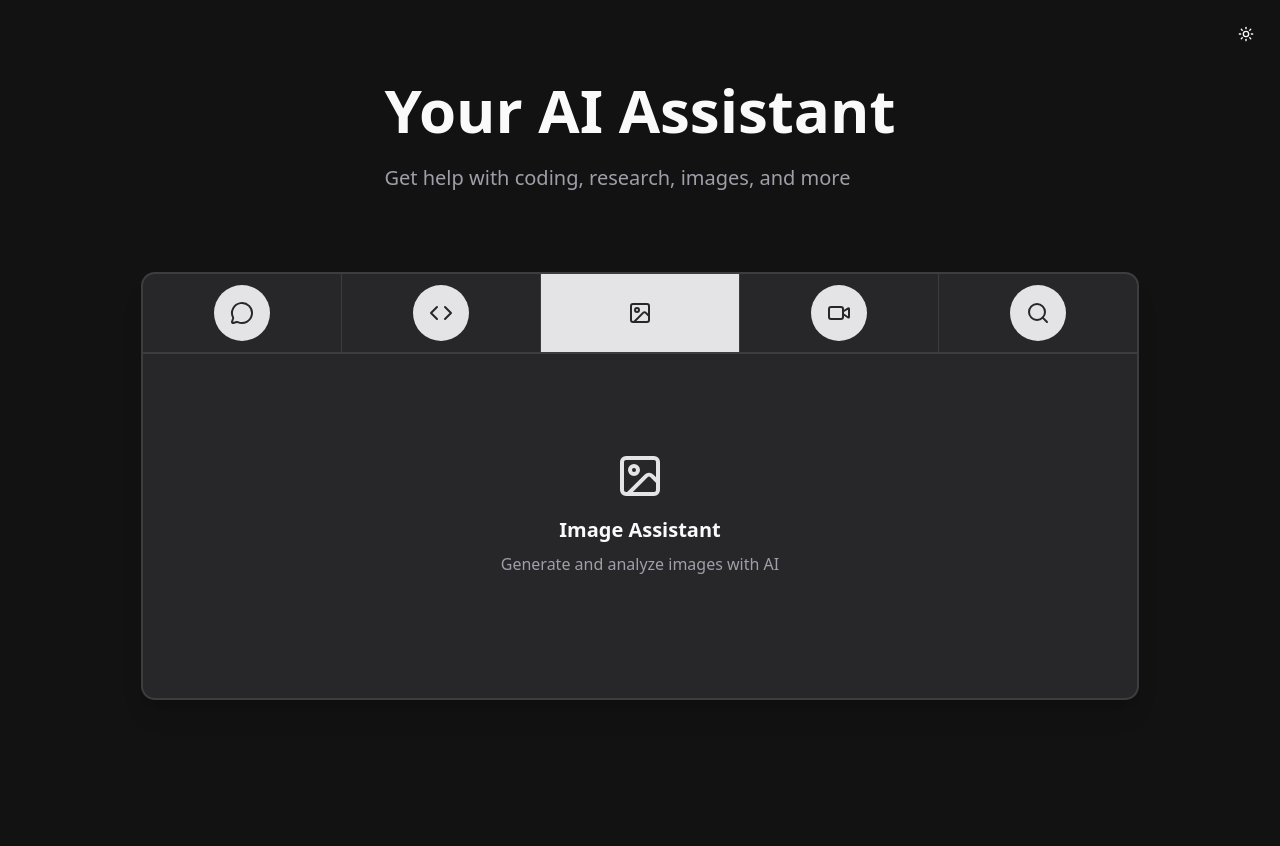
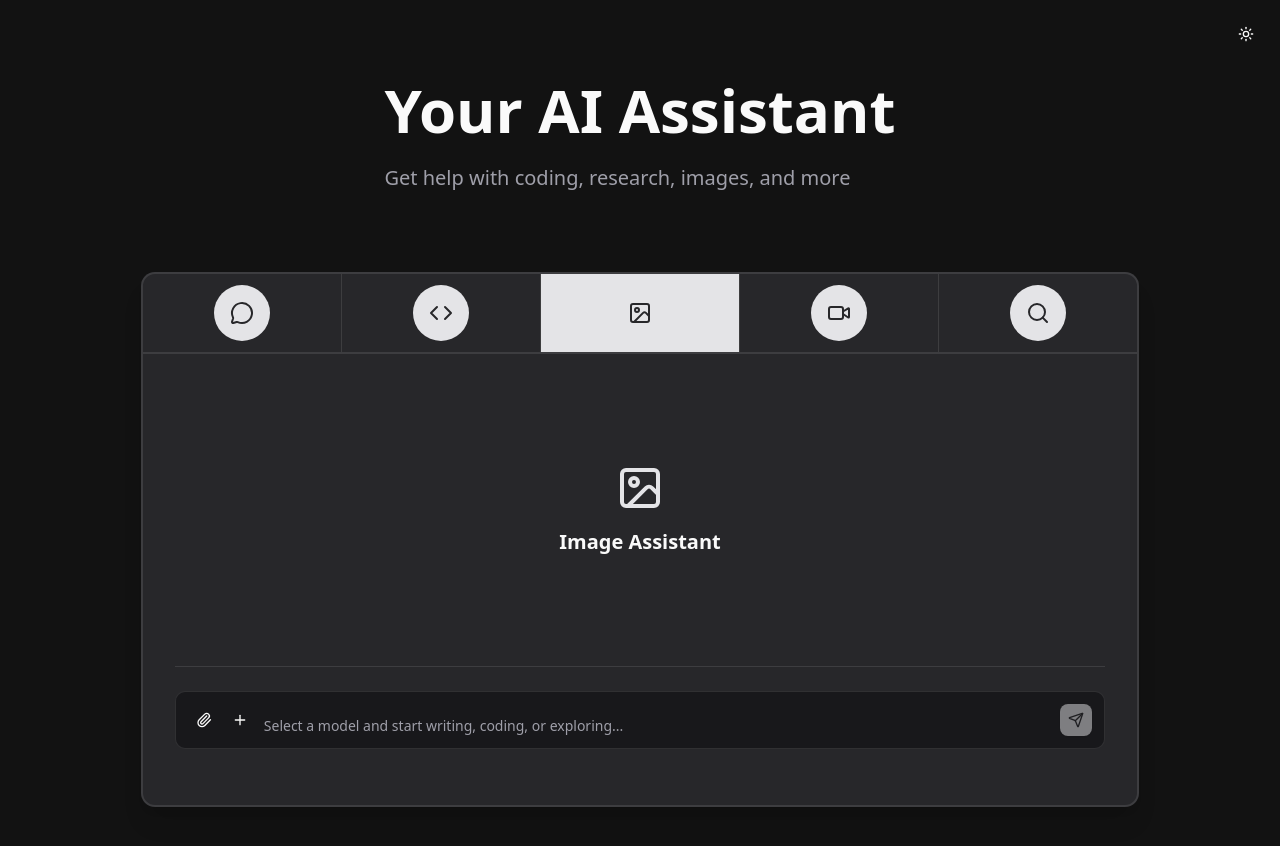
Before and after one commit to MuneebChaudhry-dev/myaiverse, a Next.js app: page / in a window 1280 px wide. Shown: the top 846 px of the page. Before the commit the page ends 800 px from the top, so only its background shows below. Built offline with nearby package versions, Linux system fonts and the light colour scheme.

Commit message:
ADd TEdxt Area

```diff
--- /dev/null
+++ b/src/components/chat-textarea.tsx
@@ -0,0 +1,142 @@
+'use client';
+import { useState, useRef } from 'react';
+import { useForm } from '@tanstack/react-form';
+import { Send, Paperclip, Plus } from 'lucide-react';
+import { Button } from '@/components/ui/button';
+import { cn } from '@/lib/utils';
+
+interface ChatTextAreaProps {
+  onSubmit: (message: string, files?: FileList) => void;
+  placeholder?: string;
+  className?: string;
+}
+
+export function ChatTextArea({
+  onSubmit,
+  placeholder = 'Select a model and start writing, coding, or exploring...',
+  className,
+}: ChatTextAreaProps) {
+  const [files, setFiles] = useState<FileList | null>(null);
+  const fileInputRef = useRef<HTMLInputElement>(null);
+  const textareaRef = useRef<HTMLTextAreaElement>(null);
+
+  const form = useForm({
+    defaultValues: {
+      message: '',
+    },
+    onSubmit: async ({ value }) => {
+      if (value.message.trim()) {
+        onSubmit(value.message, files || undefined);
+        form.reset();
+        setFiles(null);
+        if (textareaRef.current) {
+          textareaRef.current.style.height = 'auto';
+        }
+      }
+    },
+  });
+
+  const handleKeyPress = (e: React.KeyboardEvent) => {
+    if (e.key === 'Enter' && !e.shiftKey) {
+      e.preventDefault();
+      form.handleSubmit();
+    }
+  };
+
+  const handleTextareaChange = (
+    e: React.ChangeEvent<HTMLTextAreaElement>,
+    field: any
+  ) => {
+    field.handleChange(e.target.value);
+    // Auto-resize textarea
+    e.target.style.height = 'auto';
+    e.target.style.height = `${e.target.scrollHeight}px`;
+  };
+
+  const handleFileSelect = (e: React.ChangeEvent<HTMLInputElement>) => {
+    if (e.target.files) {
+      setFiles(e.target.files);
+    }
+  };
+
+  return (
+    <div
+      className={cn(
+        'w-full bg-background border border-border rounded-lg p-3 focus-within:ring-2 focus-within:ring-ring/20 transition-all',
+        className
+      )}
+    >
+      {/* File attachments display */}
+      {files && files.length > 0 && (
+        <div className='mb-3 flex flex-wrap gap-2'>
+          {Array.from(files).map((file, index) => (
+            <div
+              key={index}
+              className='bg-muted px-2 py-1 rounded text-sm text-muted-foreground'
+            >
+              {file.name}
+            </div>
+          ))}
+        </div>
+      )}
+
+      <form
+        onSubmit={(e) => {
+          e.preventDefault();
+          form.handleSubmit();
+        }}
+        className='flex items-end gap-2'
+      >
+        {/* Left side controls */}
+        <div className='flex items-center gap-1'>
+          <Button
+            type='button'
+            variant='ghost'
+            size='icon'
+            className='h-8 w-8'
+            onClick={() => fileInputRef.current?.click()}
+          >
+            <Paperclip className='h-4 w-4' />
+          </Button>
+          <Button type='button' variant='ghost' size='icon' className='h-8 w-8'>
+            <Plus className='h-4 w-4' />
+          </Button>
+        </div>
+
+        {/* Textarea using TanStack Form */}
+        <form.Field name='message'>
+          {(field) => (
+            <textarea
+              ref={textareaRef}
+              value={field.state.value}
+              onChange={(e) => handleTextareaChange(e, field)}
+              onBlur={field.handleBlur}
+              onKeyPress={handleKeyPress}
+              placeholder={placeholder}
+              className='flex-1 resize-none bg-transparent border-none outline-none text-sm placeholder:text-muted-foreground min-h-[20px] max-h-32'
+              rows={1}
+            />
+          )}
+        </form.Field>
+
+        {/* Send button */}
+        <Button
+          type='submit'
+          disabled={!form.state.canSubmit || !form.state.values.message?.trim()}
+          size='icon'
+          className='h-8 w-8'
+        >
+          <Send className='h-4 w-4' />
+        </Button>
+      </form>
+
+      <input
+        ref={fileInputRef}
+        type='file'
+        multiple
+        className='hidden'
+        onChange={handleFileSelect}
+      />
+    </div>
+  );
+}
--- a/src/components/hompage/Hero.tsx
+++ b/src/components/hompage/Hero.tsx
@@ -3,7 +3,8 @@ import { useState } from 'react';
 import { MessageCircle, Code, Image, Video, Search } from 'lucide-react';
 import { Card, CardContent } from '@/components/ui/card';
 import { Tabs, TabsList, TabsTrigger, TabsContent } from '@/components/ui/tabs';
-
+import { ChatTextArea } from '@/components/chat-textarea';
+import { useRouter } from 'next/navigation';
 const tabs = [
   {
     id: 'chat',
@@ -39,6 +40,12 @@ const tabs = [
 
 export default function HeroSection() {
   const [activeTab, setActiveTab] = useState('image'); // Set image as default to match your image
+
+const router = useRouter();
+const handleChatSubmit = (message: string, files?: FileList) => {
+  // Navigate to chat page with the message
+  router.push(`/chat?message=${encodeURIComponent(message)}`);
+};
 
   return (
     <section className='py-20 px-4'>
@@ -82,7 +89,11 @@ export default function HeroSection() {
                               : 'w-14 h-14 bg-primary rounded-full'
                           } flex items-center justify-center ${
                             index === 0 && isActive ? 'rounded-tl-xl' : ''
-                          } ${index === tabs.length - 1 && isActive ? 'rounded-tr-xl' : ''}`}
+                          } ${
+                            index === tabs.length - 1 && isActive
+                              ? 'rounded-tr-xl'
+                              : ''
+                          }`}
                         >
                           <Icon
                             size={24}
@@ -112,13 +123,20 @@ export default function HeroSection() {
                           <h3 className='text-xl font-semibold mb-2'>
                             {tab.label} Assistant
                           </h3>
-                          <p className='text-muted-foreground'>
+                          {/* <p className='text-muted-foreground'>
                             {tab.description}
-                          </p>
+
+                          </p> */}
                         </div>
                       </TabsContent>
                     );
                   })}
+                  <div className='mt-6 pt-6 border-t border-border'>
+                    <ChatTextArea
+                      onSubmit={handleChatSubmit}
+                      placeholder='Select a model and start writing, coding, or exploring...'
+                    />
+                  </div>
                 </div>
               </Tabs>
             </CardContent>
```
